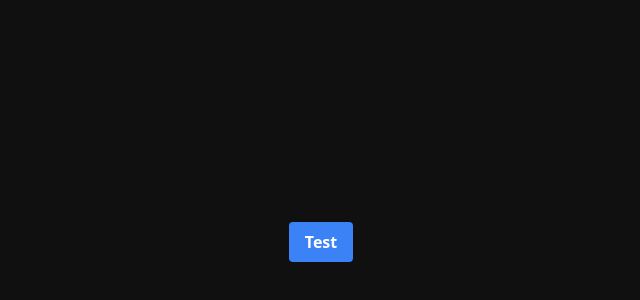
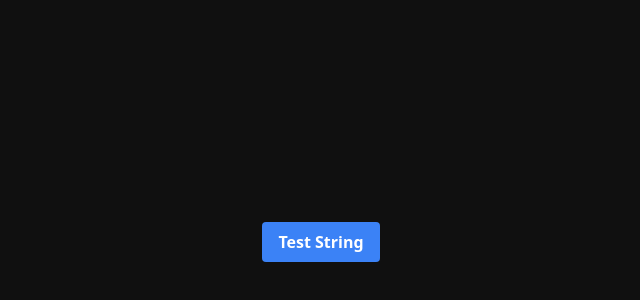
Before and after one commit to Miguel-T24/typescript-react-basics, a Next.js app: page / in a window 1280 px wide. Shown: the part 158-458 px from the top of the page, without its empty margins (319-959 px from the left). Built offline with nearby package versions, Linux system fonts and the light colour scheme.

Commit message:
Tipos de Datos Children

```diff
--- a/src/app/page.tsx
+++ b/src/app/page.tsx
@@ -1,16 +1,20 @@
 'use client'
+
+import {JSX} from "react";
 
 //  puedo definir un tipo de dato
  type ButtonProps = {
-  onClick : (text: string) => void,
+  // Puedo decir que los children de este boton son de un tipo especifico o de diferentes tipos
+  // Children:  React.ReactNode;
+  children : JSX.Element | JSX.Element[] | string,
  };
-//  Los signos de interrogacion indican que la variable es opcional
 
-
-function Button({onClick} : ButtonProps){
+function Button({} : ButtonProps){
   return(
     <>
-      <button onClick = {() => onClick("Hello World")}>Test</button>
+      <button>
+        Test String
+      </button>
     </>
   )
 }
@@ -18,7 +22,9 @@ function Button({onClick} : ButtonProps){
 function Page(){
   return(
     <>
-    <Button onClick={() => {alert('Funciona')}}/>
+      <Button>
+        Probando un children con tipo de dato string
+      </Button>
     </>
   )
 }
```
